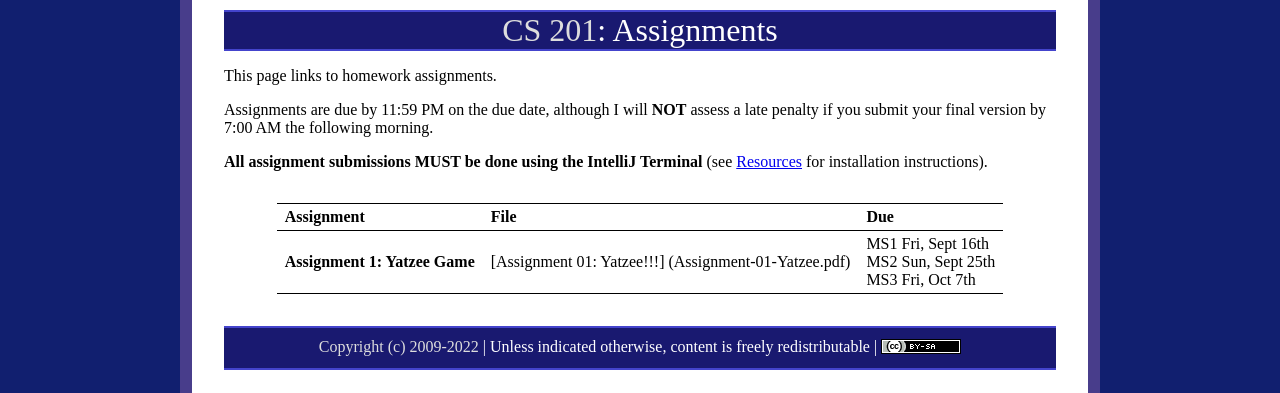
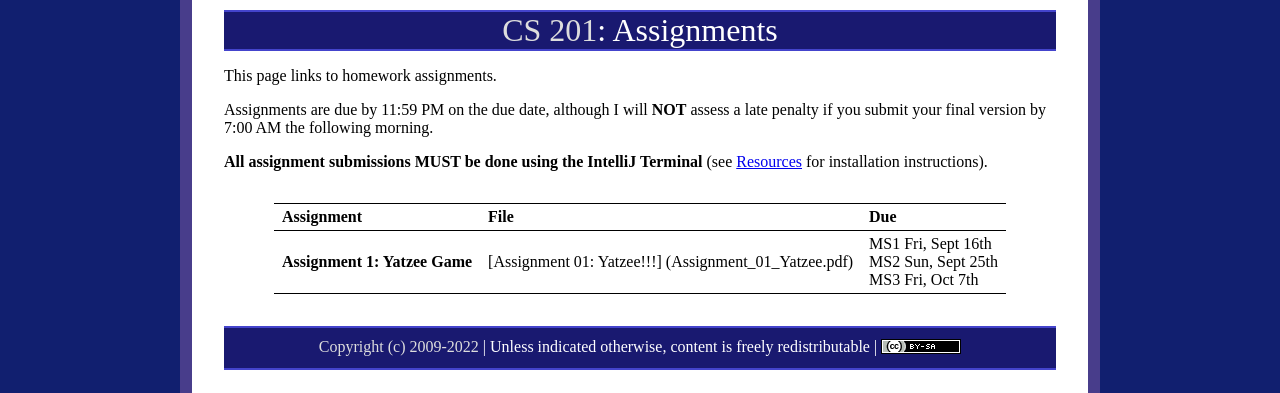
Before and after one commit to ycpcs/cs201-fall2022-102, a Jekyll site: the page built from assign/index.md, in a window 1280 px wide. Shown: the top 393 px of the page. Built offline with Jekyll 4.4.1, drawn with Linux system fonts in a browser that asks for light colours.

```diff
--- a/assign/index.md
+++ b/assign/index.md
@@ -12,7 +12,7 @@ Assignments are due by 11:59 PM on the due date, although I will **NOT** assess
 
 > Assignment | File | Due
 > ---------- | ---- | ---
-> **Assignment 1: Yatzee Game** | [Assignment 01: Yatzee!!!] (Assignment-01-Yatzee.pdf) | MS1 Fri, Sept 16th<br>MS2 Sun, Sept 25th<br>MS3 Fri, Oct 7th
+> **Assignment 1: Yatzee Game** | [Assignment 01: Yatzee!!!] (Assignment_01_Yatzee.pdf) | MS1 Fri, Sept 16th<br>MS2 Sun, Sept 25th<br>MS3 Fri, Oct 7th
 
 
 
```
Also changed, not shown: 2 other files.
